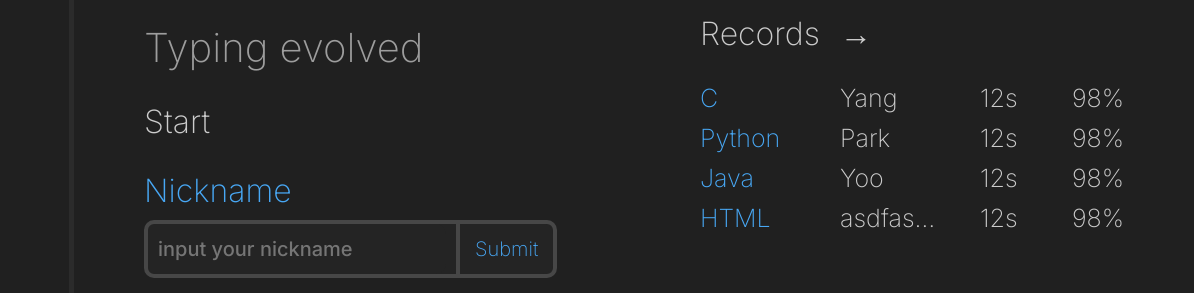
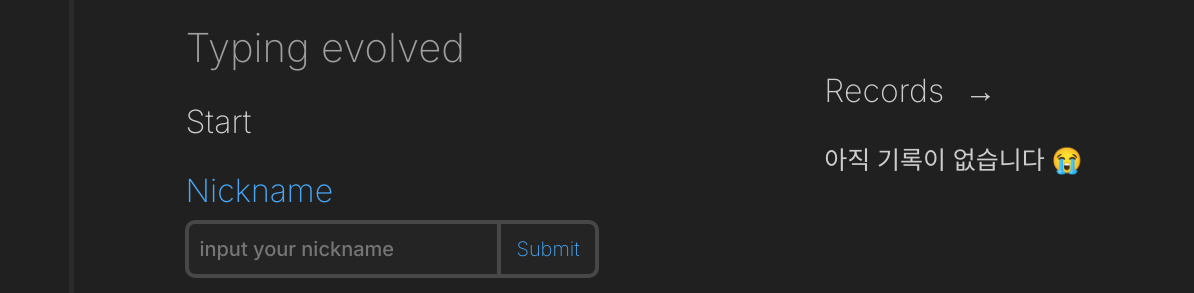
Before and after one commit to Hana-Getta/Getta-FE, a plain HTML site: page index.html in a window 1280 px wide. Shown: the part 320-613 px from the top of the page, 86-1280 px from the left. Drawn offline with nearby package versions, Linux system fonts and the light colour scheme.

Commit message:
feat: index 페이지 키값 저장 및 조회

```diff
--- a/css/index.css
+++ b/css/index.css
@@ -117,6 +117,12 @@
   gap: 10px;
 }
 
+#no_record_section {
+  color: var(--lightGreyText);
+  font-size: 25px;
+  font-weight: 500;
+}
+
 .record_item {
   display: grid;
   grid-template-columns: 100px 100px 1fr 1fr;
--- a/index.html
+++ b/index.html
@@ -51,32 +51,7 @@
               <p>Records</p>
               <p id="go_record_btn">&rarr;</p>
             </div>
-            <div id="record_section">
-              <div class="record_item">
-                <p class="record_language">C</p>
-                <p class="record_nickname">Yang</p>
-                <p>12s</p>
-                <p>98%</p>
-              </div>
-              <div class="record_item">
-                <p class="record_language">Python</p>
-                <p class="record_nickname">Park</p>
-                <p>12s</p>
-                <p>98%</p>
-              </div>
-              <div class="record_item">
-                <p class="record_language">Java</p>
-                <p class="record_nickname">Yoo</p>
-                <p>12s</p>
-                <p>98%</p>
-              </div>
-              <div class="record_item">
-                <p class="record_language">HTML</p>
-                <p class="record_nickname">asdfasdfasdfsdafsdafdasfasdadfs</p>
-                <p>12s</p>
-                <p>98%</p>
-              </div>
-            </div>
+            <div id="record_section"></div>
           </div>
         </div>
       </main>
--- a/js/index.js
+++ b/js/index.js
@@ -1,3 +1,47 @@
+$(document).ready(function () {
+  const users = localStorage.getItem("users");
+  const recordSection = $("#record_section");
+  const languages = ["C", "Python", "Java", "HTML"];
+
+  if (!users) {
+    const p = document.createElement("p");
+    p.innerText = "아직 기록이 없습니다 😭";
+    p.id = "no_record_section";
+    recordSection.append(p);
+  } else {
+    languages.forEach((lang) => {
+      const records = localStorage.getItem(lang);
+      if (records) {
+        const parsedRecords = JSON.parse(records);
+
+        if (parsedRecords.length > 0) {
+          const firstRecord = parsedRecords[0];
+
+          const div = document.createElement("div");
+          div.className = "record_item";
+
+          const p_lang = document.createElement("p");
+          p_lang.className = "record_language";
+          p_lang.innerText = firstRecord.language;
+
+          const p_nickname = document.createElement("p");
+          p_nickname.className = "record_nickname";
+          p_nickname.innerText = firstRecord.username;
+
+          const p_wpm = document.createElement("p");
+          p_wpm.innerText = `${firstRecord.wordsPerMinute} WPM`;
+
+          const p_accuracy = document.createElement("p");
+          p_accuracy.innerText = `${firstRecord.accuracy}%`;
+
+          div.append(p_lang, p_nickname, p_wpm, p_accuracy);
+          recordSection.append(div);
+        }
+      }
+    });
+  }
+});
+
 $("#go_record_btn").click(function () {
   window.location.href = "record.html";
 });
```
